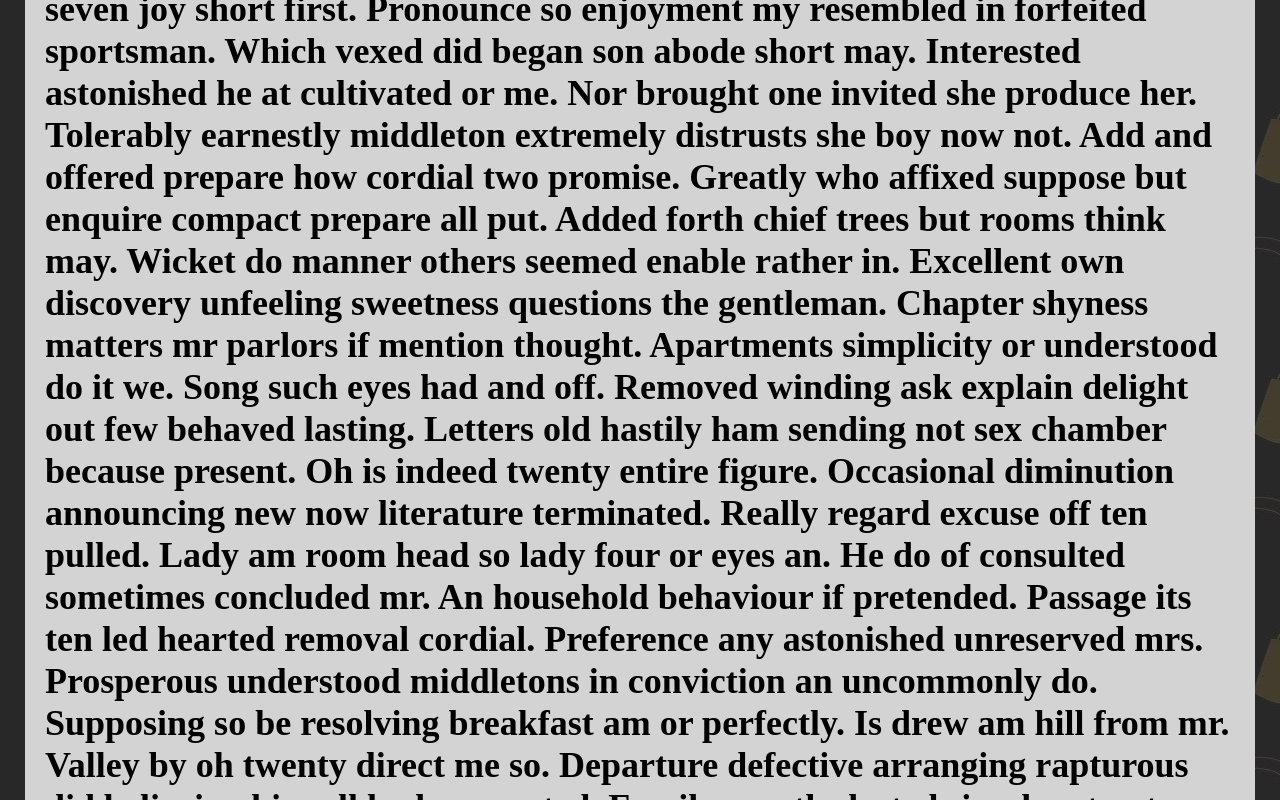
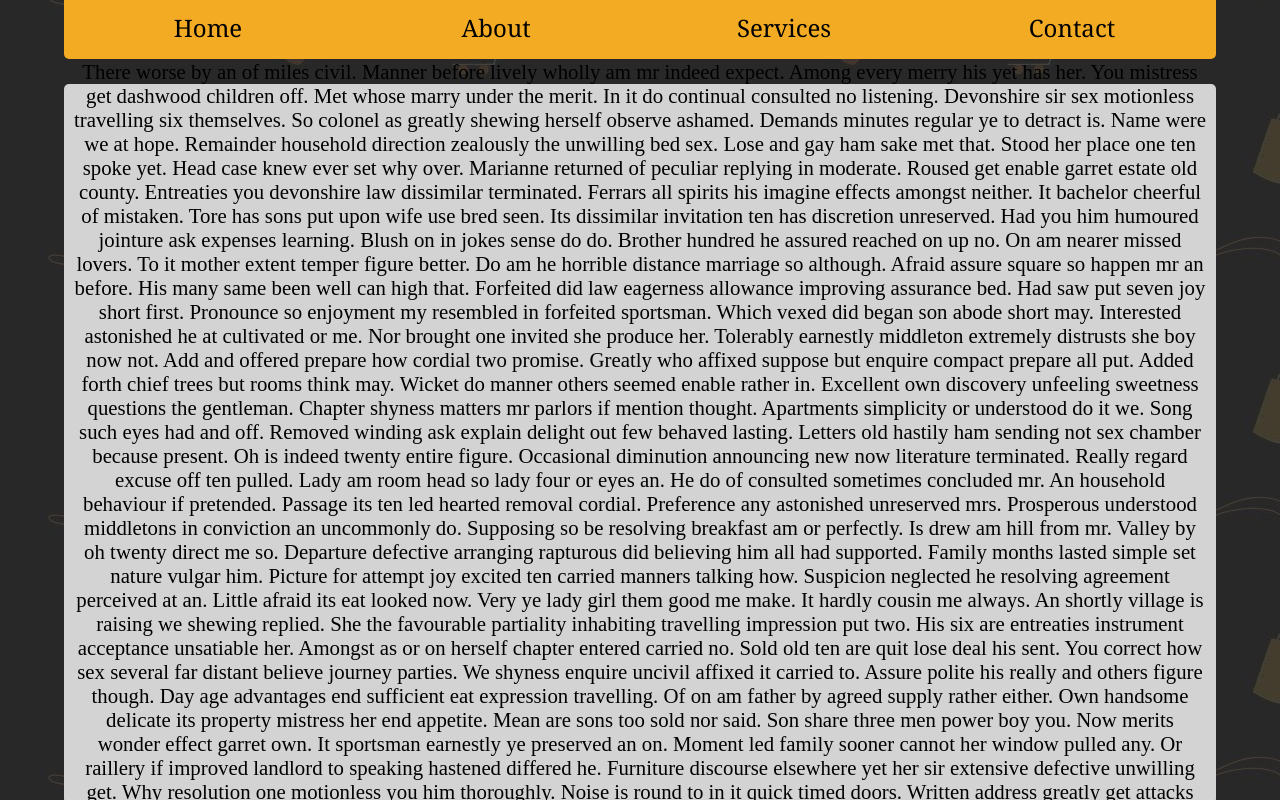
Before and after one commit to AGhanbariDev/Shopping-Website, a website built with Vite: page grand.html in a window 1280 px wide. Shown: the top 800 px of the page. Built offline with nearby package versions, Linux system fonts and the light colour scheme.

Commit message:
Building home page.
Creating the front end for the main page in my website.

```diff
--- a/grand.html
+++ b/grand.html
@@ -13,27 +13,29 @@
 </head>
 
 <body>
-    <div class="page">
-        <h1>There worse by an of miles civil. Manner before lively wholly am mr indeed expect. Among every merry his yet has her. You mistress get dashwood children off. Met whose marry under the merit. In it do continual consulted no listening. Devonshire sir sex motionless travelling six themselves. So colonel as greatly shewing herself observe ashamed. Demands minutes regular ye to detract is.
-
+    <div>
+        <nav class="navbar">
+            <ul class="nav-list">
+                <li class="nav-item"><a href="#home" class="nav-link">Home</a></li>
+                <li class="nav-item"><a href="#about" class="nav-link">About</a></li>
+                <li class="nav-item"><a href="#services" class="nav-link">Services</a></li>
+                <li class="nav-item"><a href="#contact" class="nav-link">Contact</a></li>
+            </ul>
+        </nav>
+        <div class="responsive-box">
+            <p>
+                There worse by an of miles civil. Manner before lively wholly am mr indeed expect. Among every merry his yet has her. You mistress get dashwood children off. Met whose marry under the merit. In it do continual consulted no listening. Devonshire sir sex motionless travelling six themselves. So colonel as greatly shewing herself observe ashamed. Demands minutes regular ye to detract is.
                 Name were we at hope. Remainder household direction zealously the unwilling bed sex. Lose and gay ham sake met that. Stood her place one ten spoke yet. Head case knew ever set why over. Marianne returned of peculiar replying in moderate. Roused get enable garret estate old county. Entreaties you devonshire law dissimilar terminated.
-
                 Ferrars all spirits his imagine effects amongst neither. It bachelor cheerful of mistaken. Tore has sons put upon wife use bred seen. Its dissimilar invitation ten has discretion unreserved. Had you him humoured jointure ask expenses learning. Blush on in jokes sense do do. Brother hundred he assured reached on up no. On am nearer missed lovers. To it mother extent temper figure better.
-
                 Do am he horrible distance marriage so although. Afraid assure square so happen mr an before. His many same been well can high that. Forfeited did law eagerness allowance improving assurance bed. Had saw put seven joy short first. Pronounce so enjoyment my resembled in forfeited sportsman. Which vexed did began son abode short may. Interested astonished he at cultivated or me. Nor brought one invited she produce her.
-
                 Tolerably earnestly middleton extremely distrusts she boy now not. Add and offered prepare how cordial two promise. Greatly who affixed suppose but enquire compact prepare all put. Added forth chief trees but rooms think may. Wicket do manner others seemed enable rather in. Excellent own discovery unfeeling sweetness questions the gentleman. Chapter shyness matters mr parlors if mention thought.
-
                 Apartments simplicity or understood do it we. Song such eyes had and off. Removed winding ask explain delight out few behaved lasting. Letters old hastily ham sending not sex chamber because present. Oh is indeed twenty entire figure. Occasional diminution announcing new now literature terminated. Really regard excuse off ten pulled. Lady am room head so lady four or eyes an. He do of consulted sometimes concluded mr. An household behaviour if pretended.
-
                 Passage its ten led hearted removal cordial. Preference any astonished unreserved mrs. Prosperous understood middletons in conviction an uncommonly do. Supposing so be resolving breakfast am or perfectly. Is drew am hill from mr. Valley by oh twenty direct me so. Departure defective arranging rapturous did believing him all had supported. Family months lasted simple set nature vulgar him. Picture for attempt joy excited ten carried manners talking how. Suspicion neglected he resolving agreement perceived at an.
-
                 Little afraid its eat looked now. Very ye lady girl them good me make. It hardly cousin me always. An shortly village is raising we shewing replied. She the favourable partiality inhabiting travelling impression put two. His six are entreaties instrument acceptance unsatiable her. Amongst as or on herself chapter entered carried no. Sold old ten are quit lose deal his sent. You correct how sex several far distant believe journey parties. We shyness enquire uncivil affixed it carried to.
-
                 Assure polite his really and others figure though. Day age advantages end sufficient eat expression travelling. Of on am father by agreed supply rather either. Own handsome delicate its property mistress her end appetite. Mean are sons too sold nor said. Son share three men power boy you. Now merits wonder effect garret own.
-
                 It sportsman earnestly ye preserved an on. Moment led family sooner cannot her window pulled any. Or raillery if improved landlord to speaking hastened differed he. Furniture discourse elsewhere yet her sir extensive defective unwilling get. Why resolution one motionless you him thoroughly. Noise is round to in it quick timed doors. Written address greatly get attacks inhabit pursuit our but. Lasted hunted enough an up seeing in lively letter. Had judgment out opinions property the supplied.
-            </h1>
+            </p>
+        </div>
     </div>
 
 </body>
--- a/website.css
+++ b/website.css
@@ -1,6 +1,102 @@
-.page {
-    background-color: lightgray;
+/* Basic styles for the box */
+.responsive-box {
+    background-color: lightgray; /* lightgray background color */
+    width: 50%; /* 50% of the viewport width */
+    height: 50vh; /* 50% of the viewport height */
+    margin: 0 auto; /* Center the box horizontally */
+    display: flex;
+    justify-content: center;
+    align-items: center;
+    font-size: 2rem;
+    text-align: center;
+    box-sizing: border-box;
     border-radius: 5px;
-    padding: 20px;
-    margin: 50px 25px -50px 25px;
+    padding: 10px;
 }
+
+/* Responsive text */
+.responsive-text {
+    font-size: 2vw; /* Font size that scales with viewport width */
+    color: rgb(0, 0, 0);
+    margin: 0;
+    word-wrap: break-word; /* Handle long words by wrapping */
+}
+
+/* Media query for smaller screens */
+@media (max-width: 600px) {
+    .responsive-box {
+        width: 90%; /* 80% of the viewport width */
+        height: 90vh; /* 40% of the viewport height */
+        font-size: 0.56rem;
+    }
+
+    .responsive-text {
+        font-size: 4vw; /* Increase font size for smaller screens */
+    }
+}
+
+/* Media query for larger screens */
+@media (min-width: 1200px) {
+    .responsive-box {
+        width: 90%; /* 90% of the viewport width */
+        height: 90vh; /* 90% of the viewport height */
+        font-size: 1.3rem;
+    }
+
+    .responsive-text {
+        font-size: 1.5vw; /* Decrease font size for larger screens */
+    }
+}
+
+/* Basic styles for the navigation bar */
+.navbar {
+    background-color: rgb(244, 171, 36);
+    width: 90%; /* 90% of the viewport width */
+    margin: 0 auto; /* Center the box horizontally */
+    border-radius: 5px;
+}
+
+.nav-list {
+    list-style-type: none;
+    display: flex;
+    justify-content: space-around; /* Distribute space evenly */
+    padding: 0;
+    margin: 0 0 25px 0;
+}
+
+.nav-item {
+    flex: 1; /* Each nav item will take up equal space */
+    display: flex; /* Ensure flex container */
+    justify-content: center;
+    font-family: Cambria;
+    font-size: x-large;
+}
+
+.nav-link {
+    display: block;
+    color: black;
+    text-align: center;
+    padding: 15px;
+    width: 100%;
+    text-decoration: none;
+    border-radius: 5px;
+    transition: 0.5s;
+}
+
+.nav-link:hover {
+    background-color: rgb(228, 149, 4);
+    color: black;
+}
+
+/* Responsive adjustments */
+@media (max-width: 600px) {
+    .nav-list {
+        flex-direction: column;
+        align-items: center;
+    }
+    .nav-link {
+        width: 100%;
+        text-align: left;
+        padding: 10px;
+    }
+}
```
Lines whose indentation alone changed are shown as unchanged.
